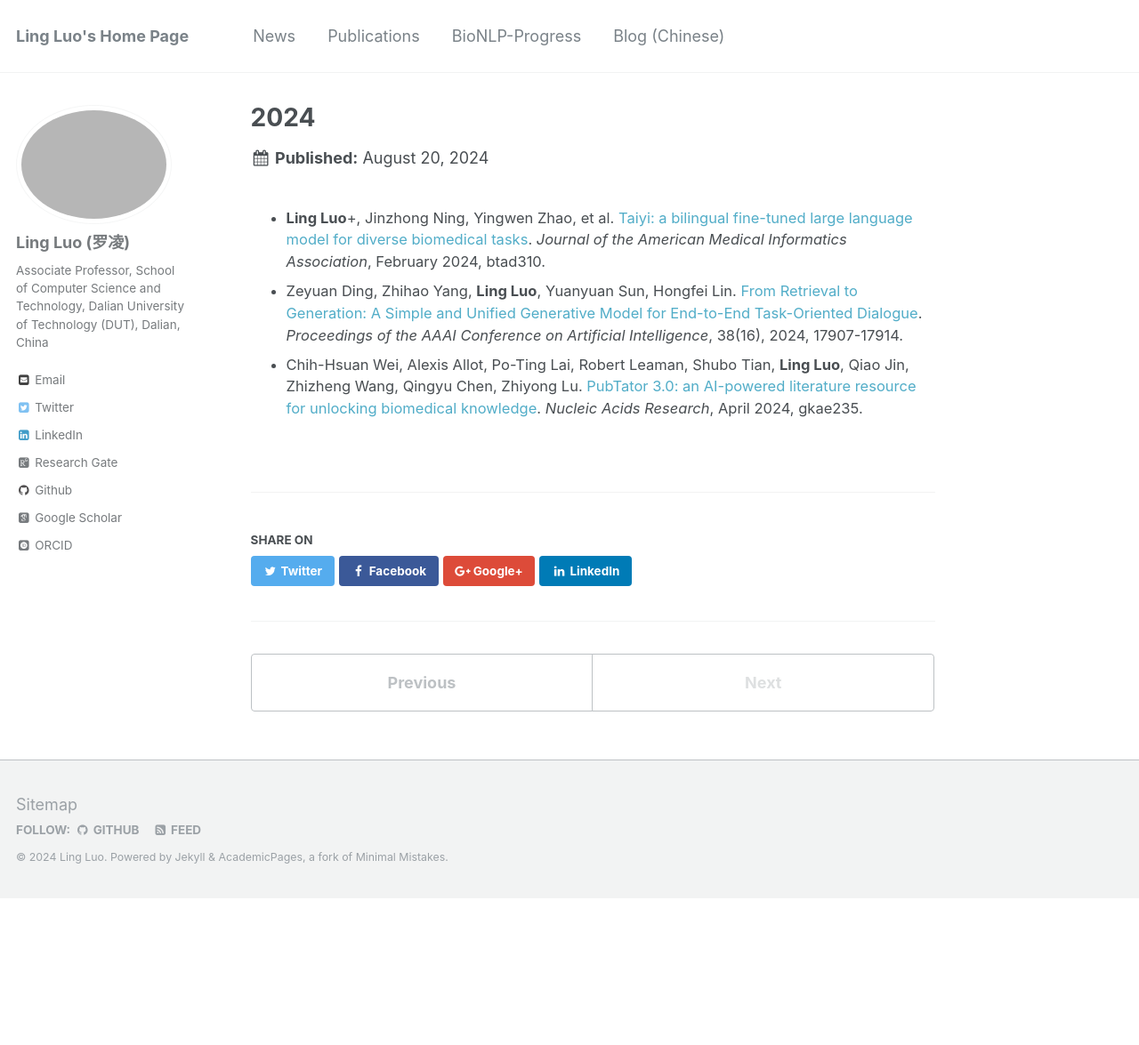
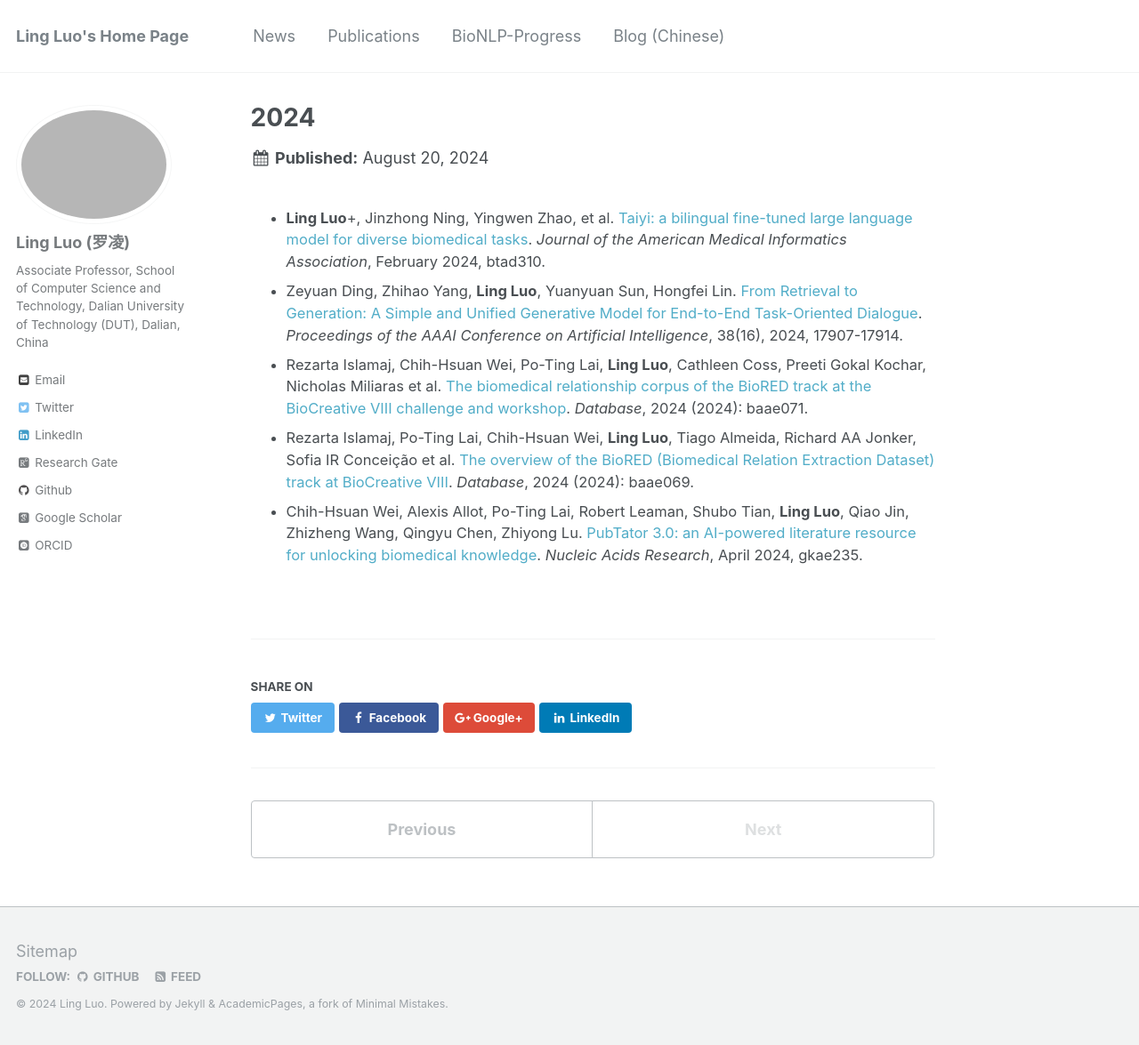
Before and after one commit to lingluodlut/lingluodlut.github.io, a Jekyll site: the page built from _publications/2024-papers.md, in a window 1280 px wide and 1175 px high. Shown: the whole window at 89% size. Built offline with Jekyll 4.4.1, drawn with Linux system fonts in a browser that asks for light colours; some web fonts are replaced.

Commit message:
Update 2024-papers.md

```diff
--- a/_publications/2024-papers.md
+++ b/_publications/2024-papers.md
@@ -6,4 +6,6 @@ permalink: /publication/2024-papers
 
 - **Ling Luo**+, Jinzhong Ning, Yingwen Zhao, et al. [Taiyi: a bilingual fine-tuned large language model for diverse biomedical tasks](https://doi.org/10.1093/jamia/ocae037). *Journal of the American Medical Informatics Association*, February 2024, btad310.
 - Zeyuan Ding, Zhihao Yang, **Ling Luo**,  Yuanyuan Sun, Hongfei Lin. [From Retrieval to Generation: A Simple and Unified Generative Model for End-to-End Task-Oriented Dialogue](https://doi.org/10.1609/aaai.v38i16.29745). *Proceedings of the AAAI Conference on Artificial Intelligence*, 38(16), 2024, 17907-17914.
+- Rezarta Islamaj, Chih-Hsuan Wei, Po-Ting Lai, **Ling Luo**, Cathleen Coss, Preeti Gokal Kochar, Nicholas Miliaras et al. [The biomedical relationship corpus of the BioRED track at the BioCreative VIII challenge and workshop](https://doi.org/10.1093/database/baae071). *Database*, 2024 (2024): baae071.
+- Rezarta Islamaj, Po-Ting Lai, Chih-Hsuan Wei, **Ling Luo**, Tiago Almeida, Richard AA Jonker, Sofia IR Conceição et al. [The overview of the BioRED (Biomedical Relation Extraction Dataset) track at BioCreative VIII](https://doi.org/10.1093/database/baae069). *Database*, 2024 (2024): baae069.
 - Chih-Hsuan Wei, Alexis Allot, Po-Ting Lai, Robert Leaman, Shubo Tian, **Ling Luo**, Qiao Jin, Zhizheng Wang, Qingyu Chen, Zhiyong Lu. [PubTator 3.0: an AI-powered literature resource for unlocking biomedical knowledge](https://doi.org/10.1093/nar/gkae235). *Nucleic Acids Research*, April 2024, gkae235.
```
